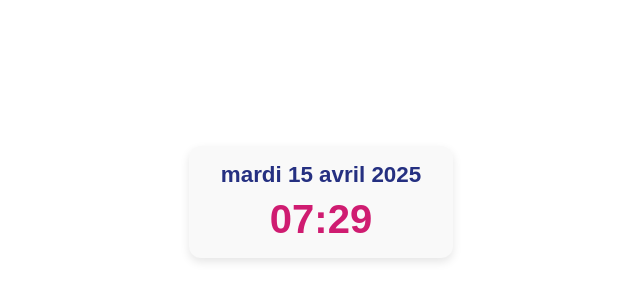
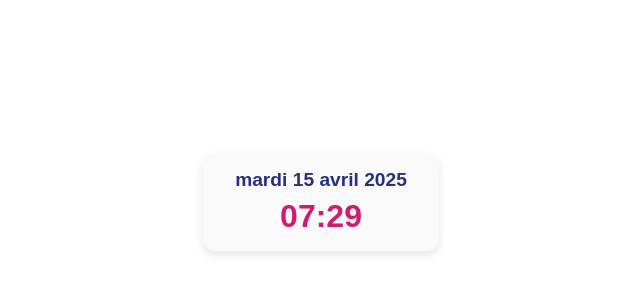
Before and after one commit to Mapi-3/meteo-dinard, a plain HTML site: page date.html in a window 1280 px wide. Shown: the part 198-498 px from the top of the page, without its empty margins (319-959 px from the left). Drawn offline with Linux system fonts and the light colour scheme.

Commit message:
Update date.html

```diff
--- a/date.html
+++ b/date.html
@@ -24,13 +24,13 @@
       background: #f9f9f9;
     }
     .date {
-      font-size: 1.4em;
+      font-size: 1.2em;
       margin-bottom: 0.4em;
       color: #253081;
       font-weight: bold;
     }
     .time {
-      font-size: 2.5em;
+      font-size: 2em;
       font-weight: bold;
       color: #CF1C71;
     }
```
